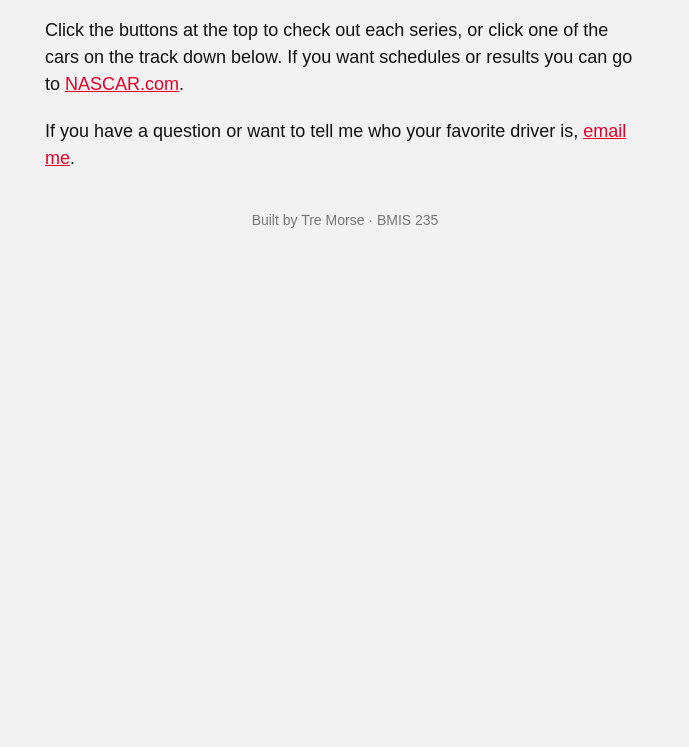
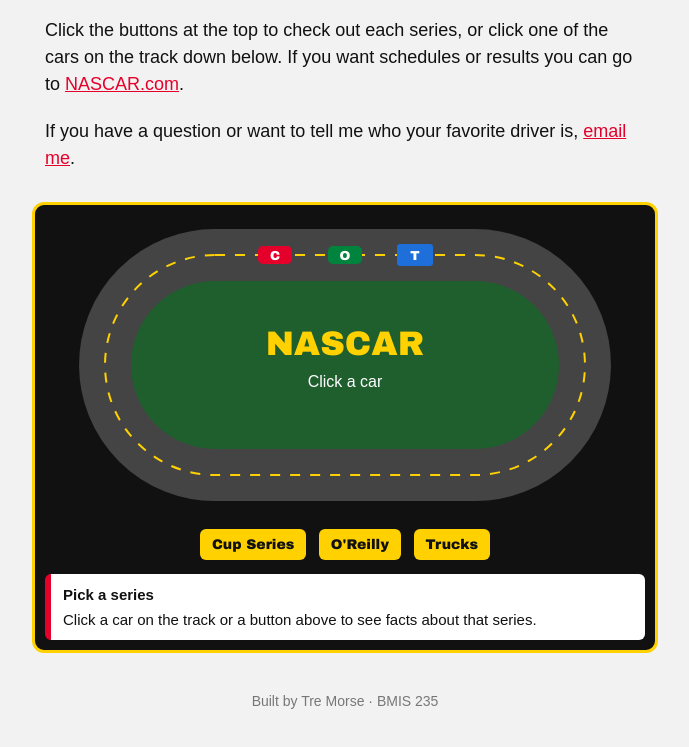
Before and after one commit to rmorse23/bmis235-html-3, a plain HTML site: page index.html in a window 1280 px wide. Shown: the part 395-1142 px from the top of the page, without its empty margins (295-984 px from the left). Before the commit the page ends 800 px from the top, so only its background shows below. Drawn offline with Linux system fonts and the light colour scheme.

Commit message:
Add interactive track graphic

```diff
--- a/index.html
+++ b/index.html
@@ -38,7 +38,137 @@
      This box is empty on purpose. In Part 7 you paste an interactive
      graphic BETWEEN the opening <div> and the closing </div> below.
      ===================================================================== -->
-<div class="showcase"></div>
+<div class="showcase">
+<!-- HTML: a picture of an oval track with one car for each series.
+     Clicking a car or a button shows facts about that series in the box below -->
+<div class="nt-wrap">
+  <svg class="nt-track" viewBox="0 0 600 300">
+    <rect x="0" y="0" width="600" height="300" rx="16" fill="#111111"/>
+    <path class="nt-asphalt" d="M 170 40 H 430 A 110 110 0 0 1 430 260 H 170 A 110 110 0 0 1 170 40 Z"/>
+    <path class="nt-line" d="M 170 40 H 430 A 110 110 0 0 1 430 260 H 170 A 110 110 0 0 1 170 40 Z"/>
+    <text x="300" y="140" class="nt-title">NASCAR</text>
+    <text x="300" y="172" class="nt-hint">Click a car</text>
+    <g class="nt-car" onclick="showSeries('cup')">
+      <rect x="213" y="31" width="34" height="18" rx="5" fill="#E4002B"/>
+      <text x="230" y="45">C</text>
+    </g>
+    <g class="nt-car" onclick="showSeries('oreilly')">
+      <rect x="283" y="31" width="34" height="18" rx="5" fill="#00843D"/>
+      <text x="300" y="45">O</text>
+    </g>
+    <g class="nt-car" onclick="showSeries('trucks')">
+      <rect x="352" y="29" width="36" height="22" rx="3" fill="#1E6FD9"/>
+      <text x="370" y="45">T</text>
+    </g>
+  </svg>
+  <div class="nt-buttons">
+    <button onclick="showSeries('cup')">Cup Series</button>
+    <button onclick="showSeries('oreilly')">O'Reilly</button>
+    <button onclick="showSeries('trucks')">Trucks</button>
+  </div>
+  <div class="nt-info">
+    <strong id="nt-name">Pick a series</strong>
+    <span id="nt-text">Click a car on the track or a button above to see facts about that series.</span>
+  </div>
+</div>
+
+<!-- CSS: colors and sizes for the track, cars, buttons and info box.
+     Every rule starts with .showcase so it only changes things inside this box -->
+<style>
+.showcase .nt-wrap {
+  font-family: Arial, Helvetica, sans-serif;
+  max-width: 600px;
+  margin: 30px auto;
+  background: #111111;
+  border: 3px solid #FFD100;
+  border-radius: 12px;
+  padding: 10px;
+}
+.showcase .nt-track {
+  display: block;
+  width: 100%;
+  height: auto;
+}
+.showcase .nt-asphalt {
+  fill: #1f5f2e;
+  stroke: #444444;
+  stroke-width: 52;
+}
+.showcase .nt-line {
+  fill: none;
+  stroke: #FFD100;
+  stroke-width: 2;
+  stroke-dasharray: 10 10;
+}
+.showcase .nt-title {
+  fill: #FFD100;
+  font-family: "Arial Black", Arial, sans-serif;
+  font-size: 34px;
+  text-anchor: middle;
+}
+.showcase .nt-hint {
+  fill: #ffffff;
+  font-size: 16px;
+  text-anchor: middle;
+}
+.showcase .nt-car {
+  cursor: pointer;
+}
+.showcase .nt-car text {
+  fill: #ffffff;
+  font-family: "Arial Black", Arial, sans-serif;
+  font-size: 13px;
+  text-anchor: middle;
+}
+.showcase .nt-buttons {
+  text-align: center;
+  margin: 10px 0;
+}
+.showcase .nt-buttons button {
+  font-family: "Arial Black", Arial, sans-serif;
+  font-size: 14px;
+  background: #FFD100;
+  color: #111111;
+  border: none;
+  border-radius: 6px;
+  padding: 8px 12px;
+  margin: 4px;
+  cursor: pointer;
+}
+.showcase .nt-buttons button:hover {
+  background: #E4002B;
+  color: #ffffff;
+}
+.showcase .nt-info {
+  background: #ffffff;
+  color: #111111;
+  border-left: 6px solid #E4002B;
+  border-radius: 6px;
+  padding: 10px 12px;
+  font-size: 15px;
+  line-height: 1.4;
+}
+.showcase #nt-name {
+  display: block;
+  margin-bottom: 4px;
+}
+</style>
+
+<!-- JavaScript: the facts for each series, and a function that
+     puts the right facts in the info box when something is clicked -->
+<script>
+var facts = {
+  cup: ["NASCAR Cup Series", "The top level of NASCAR, racing since 1949. 36 points races, starting with the Daytona 500. Chevrolet, Ford and Toyota race the Next Gen car."],
+  oreilly: ["NASCAR O'Reilly Auto Parts Series", "The second level, racing since 1982. It used to be the Busch, Nationwide and Xfinity Series, and got the O'Reilly name in 2025."],
+  trucks: ["NASCAR Craftsman Truck Series", "The third level, racing since 1995. Drivers race full-size pickup trucks, and a lot of young drivers start here."]
+};
+
+function showSeries(series) {
+  document.getElementById("nt-name").textContent = facts[series][0];
+  document.getElementById("nt-text").textContent = facts[series][1];
+}
+</script>
+</div>
 
 <!-- Footer: fill in your name -->
 <footer>Built by Tre Morse &middot; BMIS 235</footer>
```
